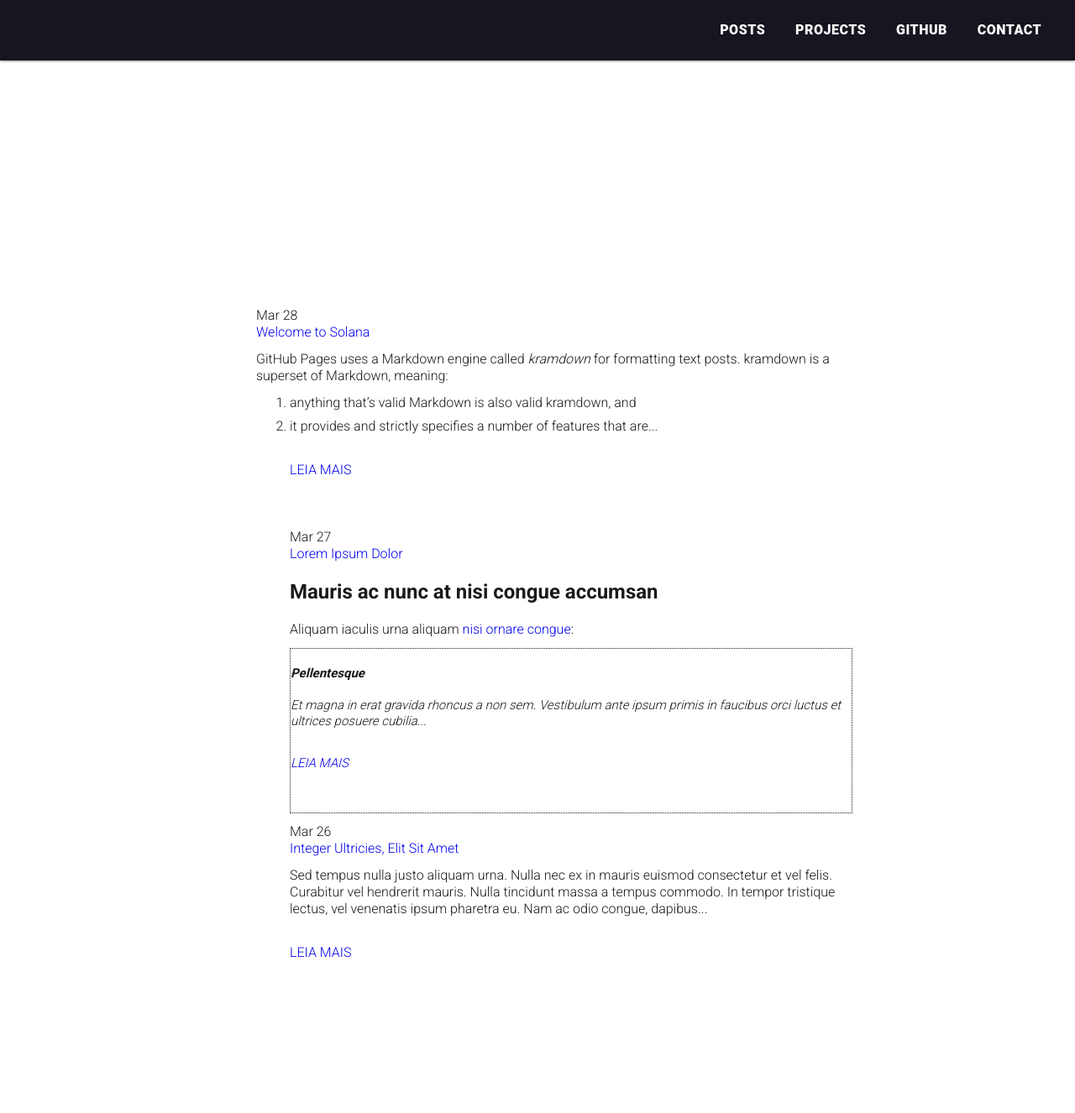
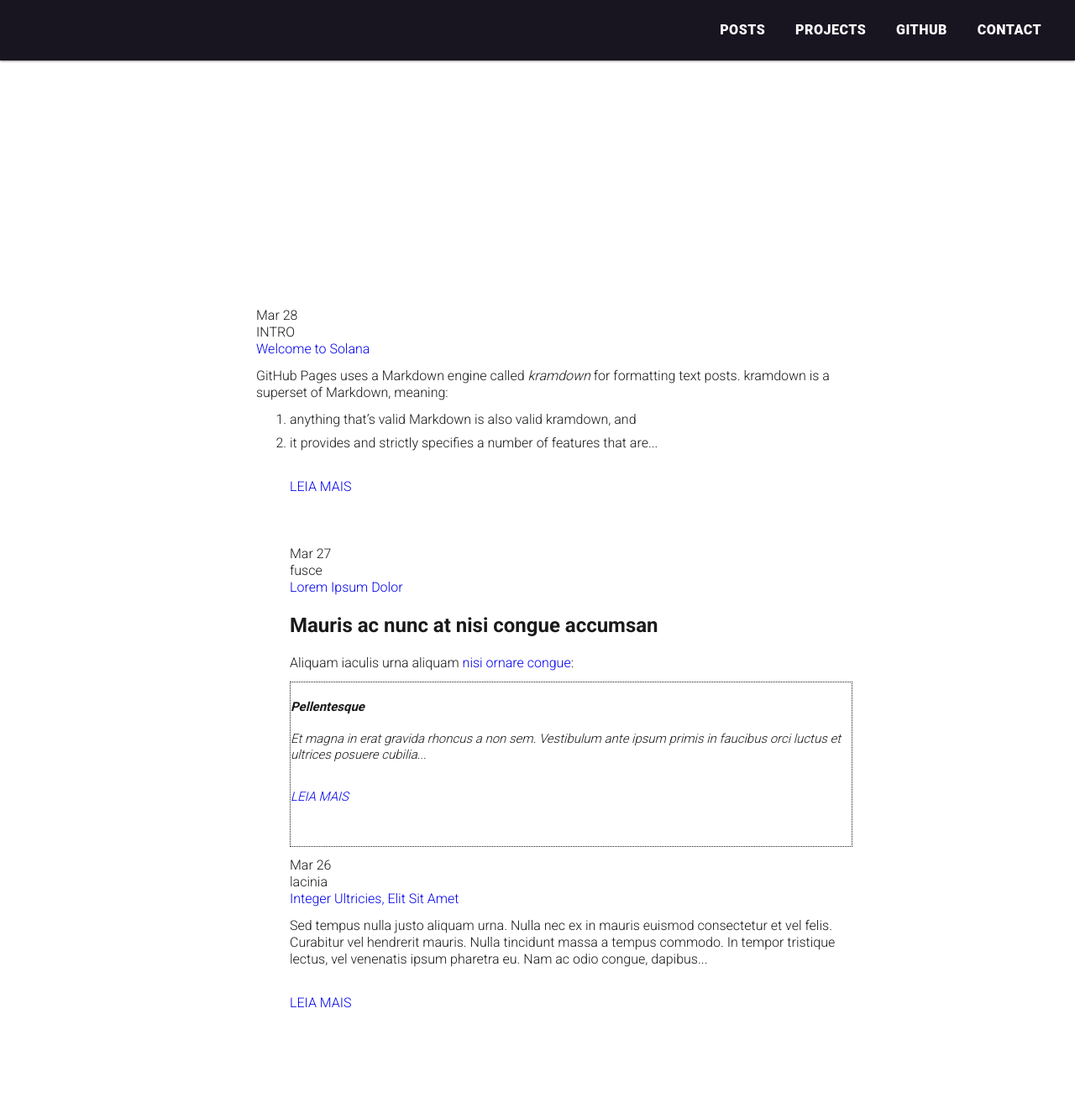
Before and after one commit to adultcomicsbr/adultcomicsbr.github.io, a Jekyll site: the page built from index.html, in a window 1280 px wide. Shown: the whole page at 84% size. Built offline with Jekyll 4.4.1, drawn with Linux system fonts in a browser that asks for light colours; the list of posts is cut into pages by our own code; before the commit the page ends 1266 px from its top, so only the background shows below that.

Commit message:
Update listing.html

```diff
--- a/_layouts/listing.html
+++ b/_layouts/listing.html
@@ -27,6 +27,8 @@ layout: default
           <li class="post__entry {{ page_type }}">
             <time class="posts__entry-date {{ page_type }}" datetime="{{ post.date | date_to_xmlschema }}">
               {{ post.date | date: "%b %-d" }}</time>
+              <div class="posts__category {{ page_type }}">
+                {{ post.category }}</div>
               <div class="post__entry-title {{ page_type }}">
                 <a href="{{ site.baseurl }}{{ post.url }}">{{ post.title }}</a>
                   {{ post.content | truncatewords:40}}
```
